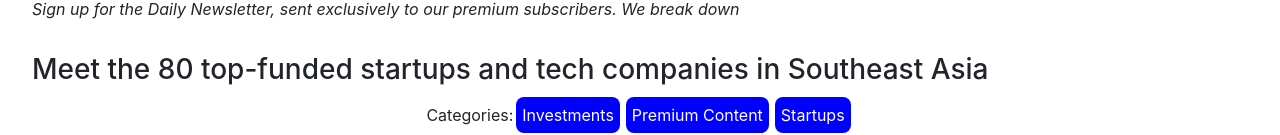
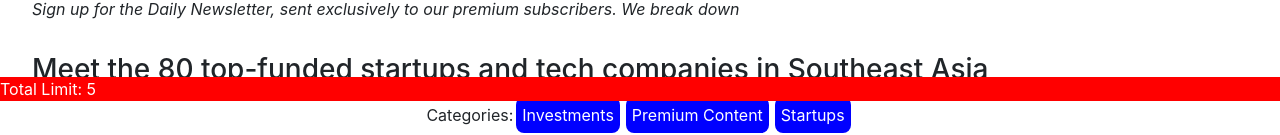
Before and after one commit to afifalfiano/nano-tia, a React (Create React App) app: page / in a window 1280 px wide. Shown: the part 699-834 px from the top of the page. Built offline with nearby package versions, Linux system fonts and the light colour scheme.

Commit message:
feat(total-limit): add component total limit

```diff
--- a/src/App.css
+++ b/src/App.css
@@ -16,3 +16,14 @@
   transform: translate(-50%, -50%);
   background-color: gray;
 }
+
+
+.total-limit-read {
+  position: fixed;
+  bottom: 0;
+  left: 0;
+  right: 0;
+  width: 100%;
+  background-color: red;
+  color: #FFF;
+}
--- /dev/null
+++ b/src/components/TotalLimitRead.js
@@ -0,0 +1,17 @@
+import { useSelector } from "react-redux"
+import { selectReadLimit } from "../store/features/read-limit/readLimitSlice"
+
+
+const TotalLimitRead = ({children}) => {
+  const {total} = useSelector(selectReadLimit);
+  return (
+    <div>
+      {children}
+      <div className="total-limit-read">
+        Total Limit: {total}
+      </div>
+    </div>
+  )
+}
+
+export default TotalLimitRead;
--- a/src/components/index.js
+++ b/src/components/index.js
@@ -2,3 +2,4 @@
 export {default as Seo} from './Seo.js';
 export {default as withPayWall} from './PayWall.js'
 export {default as PayWallContent} from './PayWallContent.js'
+export {default as TotalLimitRead} from './TotalLimitRead.js'
--- a/src/routes/routes.js
+++ b/src/routes/routes.js
@@ -2,17 +2,18 @@
 import DetailPost from '../pages/DetailPost';
 import { createBrowserRouter } from 'react-router-dom';
 import ErrorPage from '../pages/Error';
+import { TotalLimitRead } from '../components';
 
 
 const Routes = createBrowserRouter([
   {
     path: "/",
-    element: <App />,
+    element: <TotalLimitRead><App /></TotalLimitRead>,
     errorElement: <ErrorPage />,
   },
   {
     path: '/post/:slug',
-    element: <DetailPost />,
+    element: <TotalLimitRead><DetailPost /></TotalLimitRead>,
     errorElement: <ErrorPage />,
   },
 ]);
```
